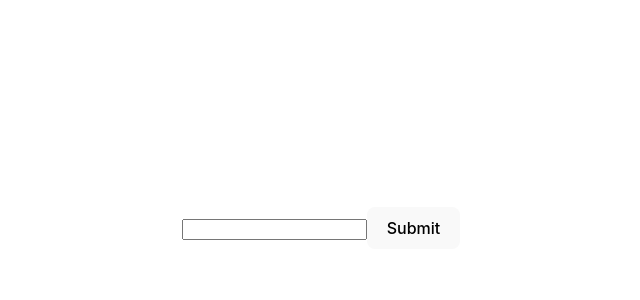
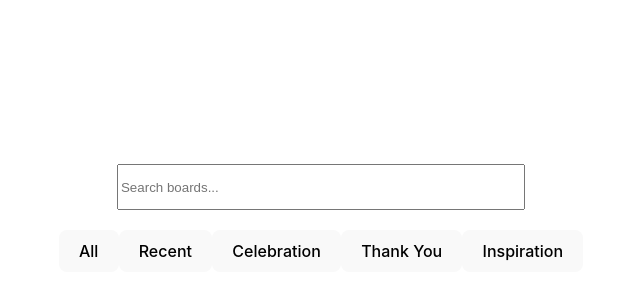
Before and after one commit to dmoreno0716/kudosBoard, a React (Vite) app in the folder frontend/: page / in a window 1280 px wide. Shown: the part 172-472 px from the top of the page, without its empty margins (319-959 px from the left). Built offline with nearby package versions, Linux system fonts and the light colour scheme.

Commit message:
searchbar and filters layed out

```diff
--- a/frontend/src/App.jsx
+++ b/frontend/src/App.jsx
@@ -3,7 +3,7 @@ import reactLogo from './assets/react.svg'
 import viteLogo from '/vite.svg'
 import './App.css'
 import Searchbar from './components/Searchbar'
-
+import Filters from './components/Filters'
 function App() {
 
   return (
@@ -11,6 +11,7 @@ function App() {
     <>
       <div>
       <Searchbar></Searchbar>
+      <Filters></Filters>
       </div>
 
     </>
--- /dev/null
+++ b/frontend/src/components/Filters.css
@@ -0,0 +1,3 @@
+button{
+    border: solid;
+}
--- a/frontend/src/components/Filters.jsx
+++ b/frontend/src/components/Filters.jsx
@@ -0,0 +1,18 @@
+import React, { useEffect, useState } from "react";
+import ReactDOM from "react-dom/client";
+import './Filters.css'
+
+const Filters = () =>{
+
+    return (
+        <div style={{padding: '20px'}}>
+            <button >All</button>
+            <button >Recent</button>
+            <button >Celebration</button>
+            <button >Thank You</button>
+            <button >Inspiration</button>
+        </div>
+    )
+}
+
+export default Filters;
--- a/frontend/src/components/Searchbar.jsx
+++ b/frontend/src/components/Searchbar.jsx
@@ -9,11 +9,9 @@ const Searchbar = () => {
             <input
               id="search-input"
               type="text"
+              style={{width: '400px', height: '40px'}}
+              placeholder="Search boards..."
             />
-            <button id="submit"
-            >
-              Submit
-            </button>
           </form>
     </div>
   )
```
Also changed, not shown: frontend/src/components/BoardsList..jsx (added).
